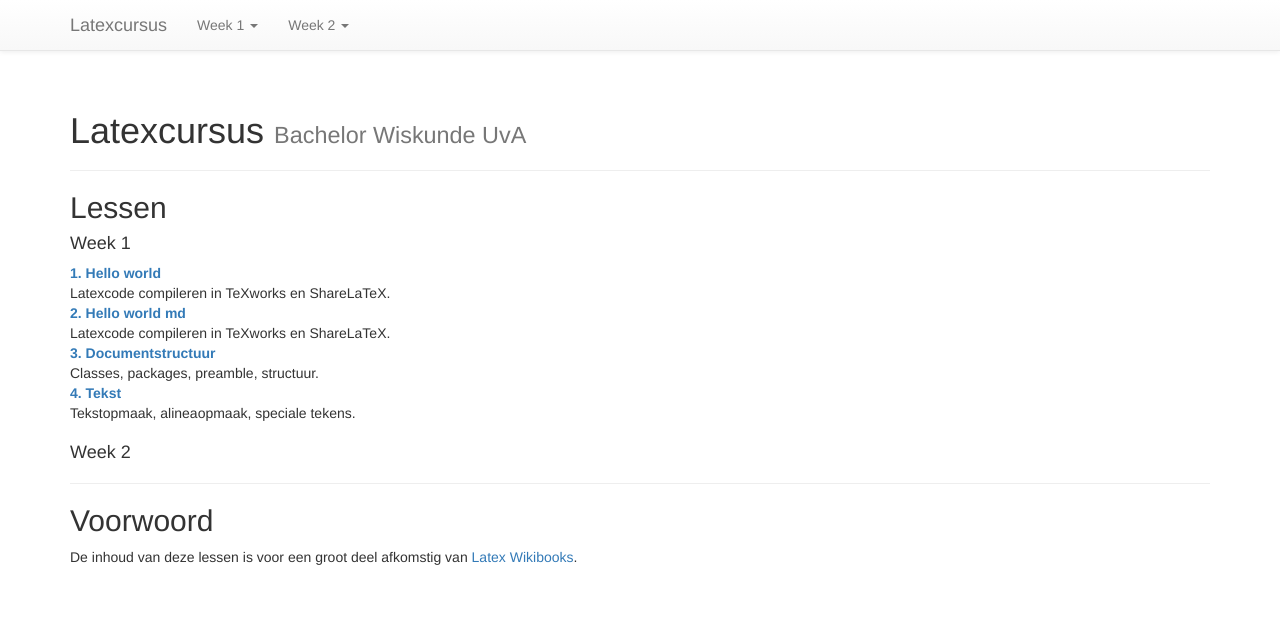
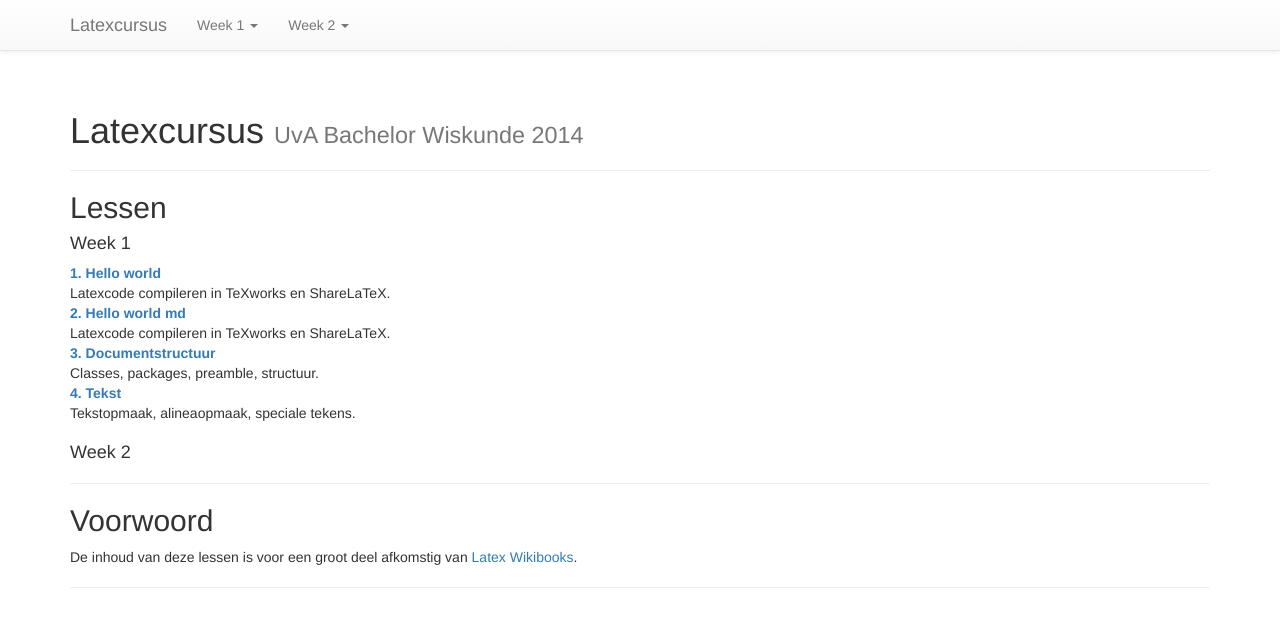
Before and after one commit to jzuiddam/jzuiddam, a Jekyll site: the page built from index.md, in a window 1280 px wide. Shown: the top 627 px of the page. Built offline with Jekyll 4.4.1, drawn with Linux system fonts in a browser that asks for light colours; nearby versions of some CDN libraries; Markdown is read by kramdown in place of the engine named in the settings.

Commit message:
Put title and subtitle in config

```diff
--- a/_config.yml
+++ b/_config.yml
@@ -7,3 +7,4 @@ maruku:
 permalink: none
 
 title: "Latexcursus"
+subtitle: "UvA Bachelor Wiskunde 2014"
--- a/index.md
+++ b/index.md
@@ -4,7 +4,7 @@ title: Latexcursus
 ---
 
 <div class="page-header">
-<h1>Latexcursus <small>Bachelor Wiskunde UvA</small></h1>
+<h1>{{ site.title }} <small>{{ site.subtitle }}</small></h1>
 </div>
 
 ## Lessen
@@ -25,3 +25,5 @@ title: Latexcursus
 ---
 ## Voorwoord
 De inhoud van deze lessen is voor een groot deel afkomstig van [Latex Wikibooks](http://en.wikibooks.org/wiki/LaTeX).
+
+---
```
